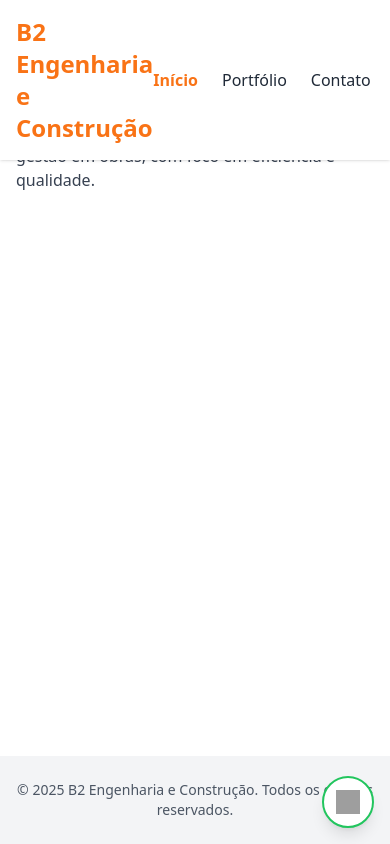
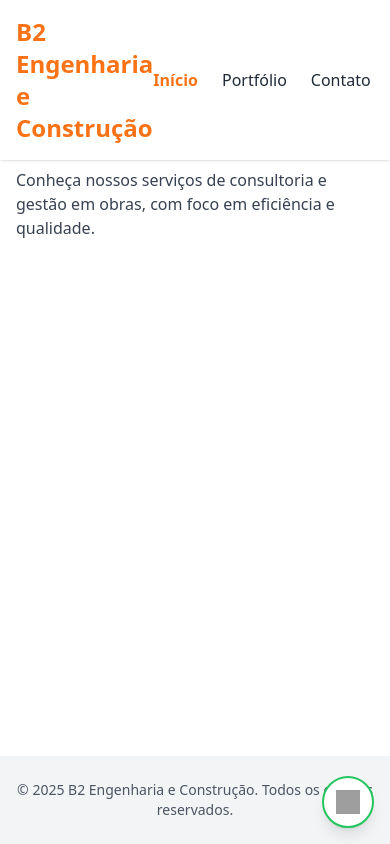
Before and after one commit to carlosoliveira-neves1/b2-portifolio, a React (Create React App) app: page / in a window 390 px wide. Built offline with nearby package versions, Linux system fonts and the light colour scheme; grey boxes are pictures that could not be loaded.

Commit message:
fix(ui): corrige padding-top para evitar sobreposição do header em mobile

```diff
--- a/src/components/Layout.jsx
+++ b/src/components/Layout.jsx
@@ -1,5 +1,4 @@
 // src/components/Layout.jsx
-
 import React from 'react';
 import { Outlet } from 'react-router-dom';
 import Header from './Header';
@@ -9,7 +8,8 @@ export default function Layout() {
   return (
     <div className="min-h-screen flex flex-col bg-white text-gray-800">
       <Header />
-      <main className="flex-grow container mx-auto px-4 py-8">
+      {/* Ajuste de padding-top para não ficar sob o header fixo */}
+      <main className="flex-grow container mx-auto px-4 pt-20 md:pt-8 pb-8">
         <Outlet />
       </main>
       <Footer />
```
